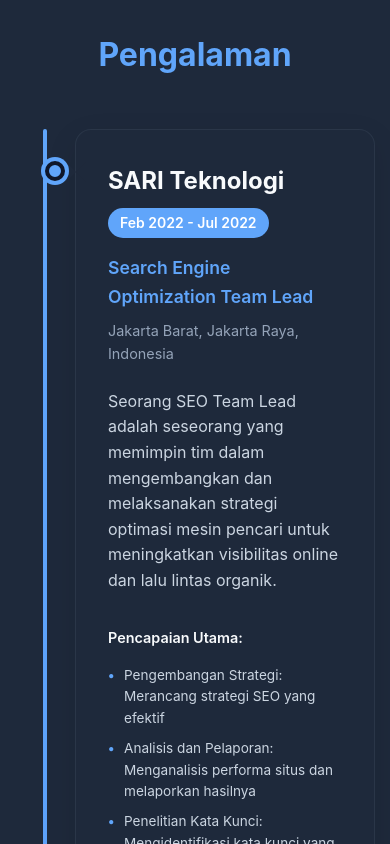
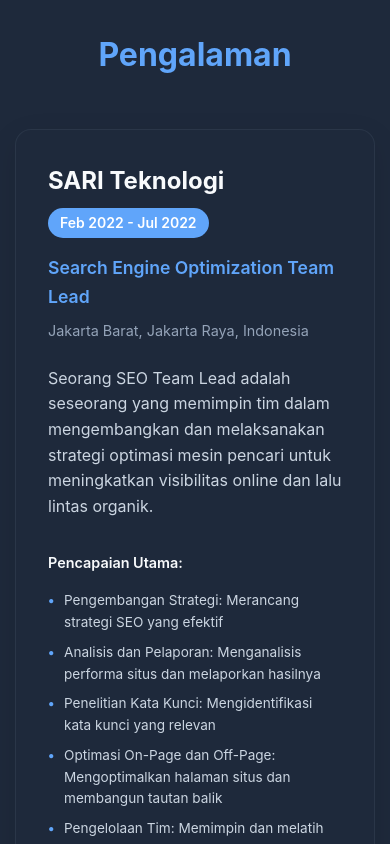
Before and after one commit to TsaqifHasbi/myPortofolio, a React (Create React App) app: page / in a window 390 px wide. Shown: the part 4060-4904 px from the top of the page. Built offline with nearby package versions, Linux system fonts and the light colour scheme.

Commit message:
ayo terus berkembang

```diff
--- a/src/App.css
+++ b/src/App.css
@@ -1595,16 +1595,18 @@
   }
 
   .skills-grid {
-    grid-template-columns: 1fr;
+    grid-template-columns: repeat(2, 1fr) !important;
+    gap: 1rem;
   }
 
   .skills-row {
-    display: block;
+    display: contents;
   }
 
   .skill-card {
     width: 100%;
-    max-width: 350px;
+    max-width: 100%;
+    padding: 1.5rem;
   }
 
   .projects-grid {
@@ -1661,6 +1663,12 @@
 
   .skill-card {
     padding: 1.5rem;
+  }
+
+  /* Ensure skills grid always shows 2 columns on very small screens */
+  .skills-grid {
+    grid-template-columns: repeat(2, 1fr) !important;
+    gap: 0.8rem;
   }
 }
 
@@ -1867,24 +1875,26 @@
 /* Experience Responsive */
 @media (max-width: 768px) {
   .experience-timeline::before {
-    left: 30px;
+    display: none;
+  }
+
+  .experience-line {
+    display: none;
+  }
+
+  .experience-dot {
+    display: none;
   }
 
   .experience-item {
     flex-direction: column !important;
-    padding-left: 60px;
-    margin: 3rem 0;
+    padding-left: 0;
+    margin: 2rem 0;
   }
 
   .experience-item:nth-child(odd),
   .experience-item:nth-child(even) {
     flex-direction: column;
-  }
-
-  .experience-line {
-    left: 30px;
-    transform: none;
-    top: 2rem;
   }
 
   .experience-content {
@@ -1909,15 +1919,7 @@
 
   .experience-item:nth-child(odd) .experience-content::after,
   .experience-item:nth-child(even) .experience-content::after {
-    content: '';
-    position: absolute;
-    top: 2rem;
-    left: -10px;
-    width: 0;
-    height: 0;
-    border-right: 10px solid var(--card-bg);
-    border-top: 10px solid transparent;
-    border-bottom: 10px solid transparent;
+    display: none;
   }
 }
 
@@ -1928,13 +1930,13 @@
   }
 
   .skills-grid {
-    grid-template-columns: 1fr;
-    gap: 1.5rem;
+    grid-template-columns: repeat(2, 1fr);
+    gap: 1rem;
     margin-top: 2rem;
   }
 
   .skill-card {
-    padding: 2rem;
+    padding: 1.5rem;
     max-width: 100%;
   }
 
```
